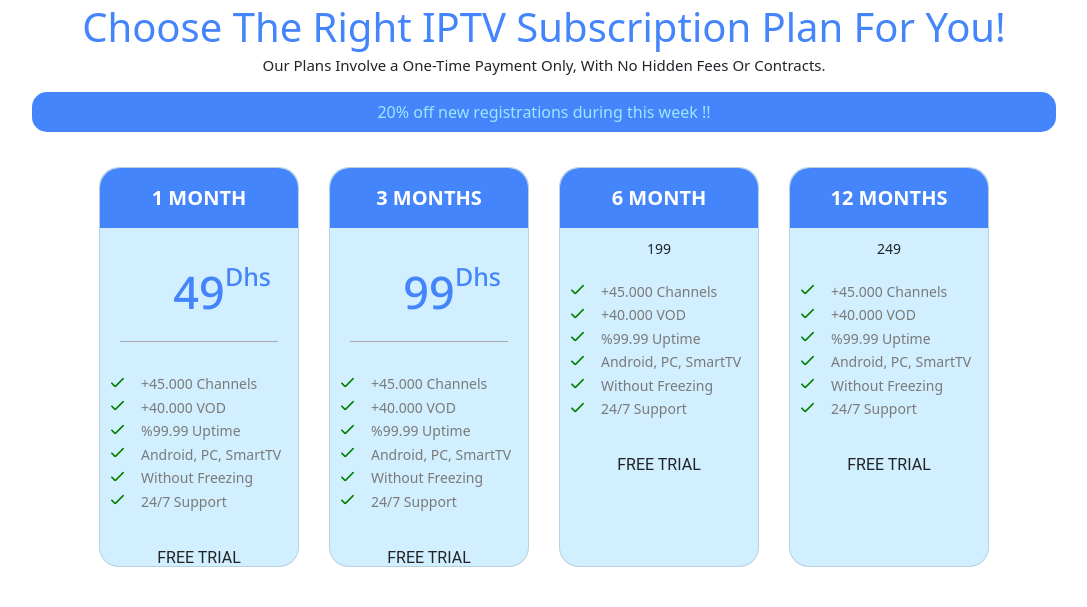
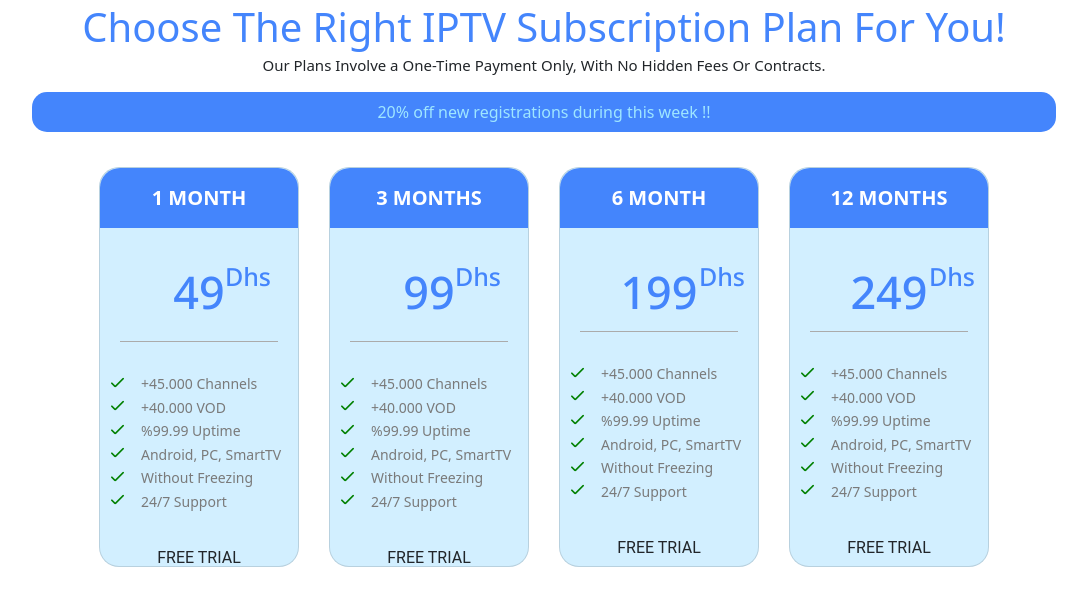
Before and after one commit to marvaluxe/nordiptv.github.io, a PHP site: page / in a window 1280 px wide. Shown: the part 1754-2361 px from the top of the page, without its empty margins (96-1183 px from the left). Run offline with PHP 8.4, Linux system fonts and the light colour scheme; some libraries are stand-ins or nearby versions.

Commit message:
Update style.css

```diff
--- a/style.css
+++ b/style.css
@@ -451,6 +451,11 @@ a:nth-child(5):hover~.animation {
 
 
 .items {
+    padding: 10px;
+    font-size: 14px;
+}
+
+.items2{
     padding: 10px;
     font-size: 14px;
 }
@@ -628,12 +633,30 @@ li {
     color: #4485fc;
 
 }
-
+.prix2 {
+
+    font-size: 45px;
+    border-bottom: 1px solid #ababab;
+    margin: 20px;
+    padding-bottom: 5px;
+    position: relative;
+    font-weight: 500;
+    font-family: 'Noto Sans', sans-serif;
+    color: #4485fc;
+
+}
 .prix::before {
     font-size: 25px;
     position: absolute;
     content: "Dhs";
     right: 7px;
+
+}
+.prix2::before {
+    font-size: 25px;
+    position: absolute;
+    content: "Dhs";
+     right: -7px;
 
 }
 
```
